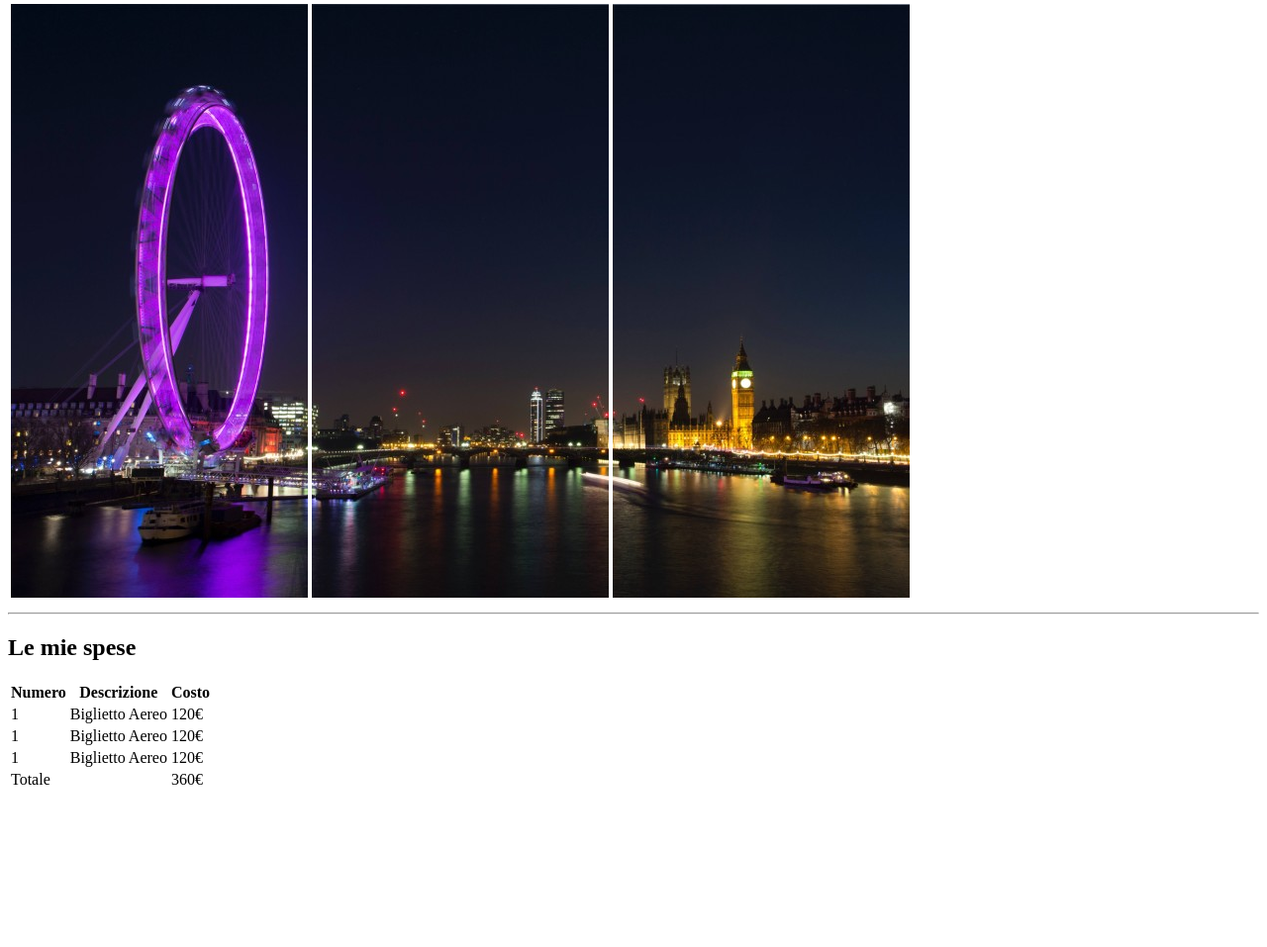
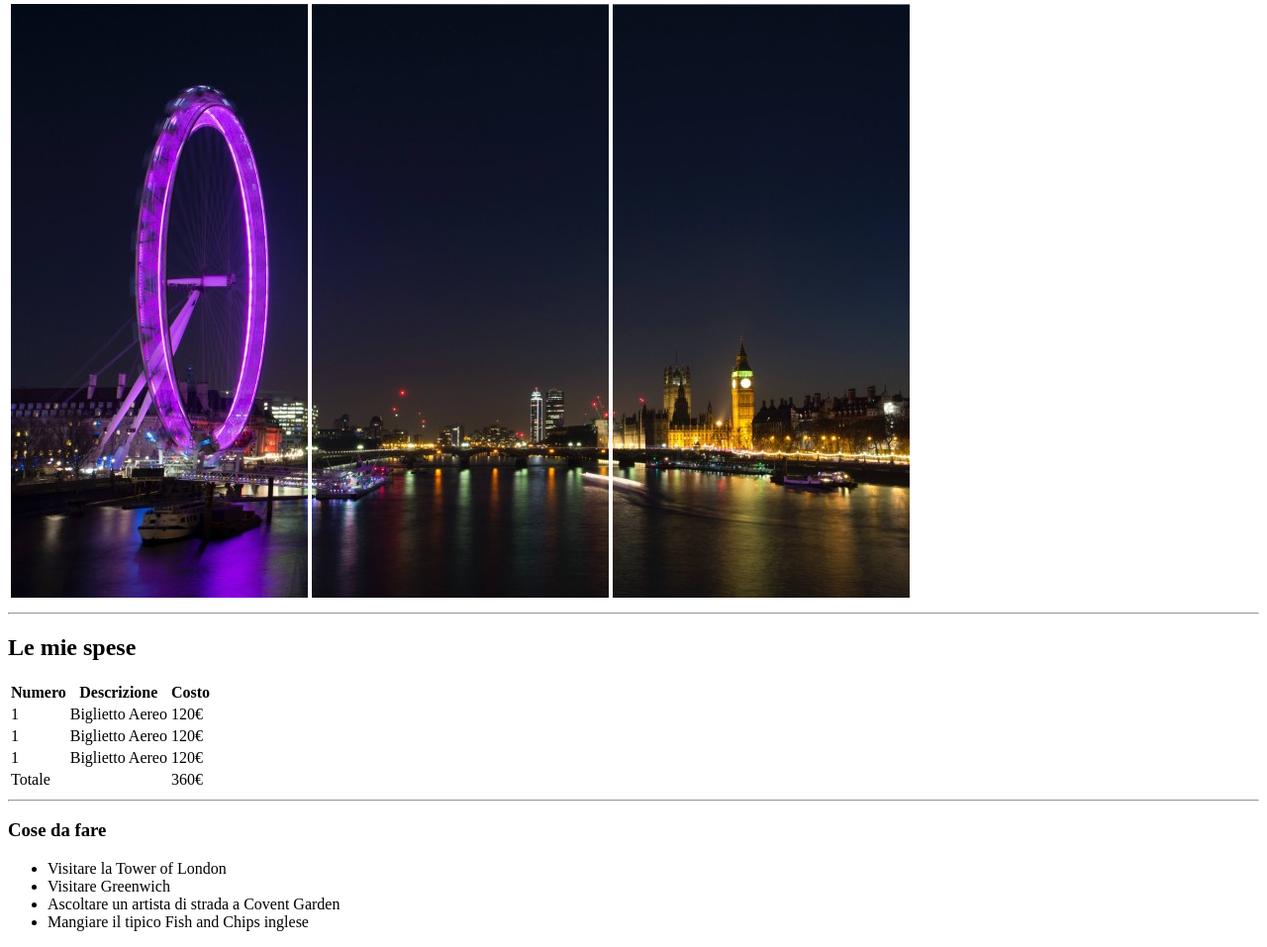
Before and after one commit to GiosciaFra/html-london-trip, a plain HTML site: page index.html in a window 1280 px wide. Shown: the part 79-1036 px from the top of the page at 99% size. Before the commit the page ends 887 px from the top, so only its background shows below. Drawn offline with Linux system fonts and the light colour scheme.

Commit message:
creazione div 'cose da fare'

```diff
--- a/index.html
+++ b/index.html
@@ -71,6 +71,21 @@
         </table>
     </div>
 
+    <hr>
+
+    <div>
+
+        <h3>Cose da fare</h3>
+
+        <ul>
+            <li>Visitare la Tower of London</li>
+            <li>Visitare Greenwich</li>
+            <li>Ascoltare un artista di strada a Covent Garden</li>
+            <li>Mangiare il tipico Fish and Chips inglese</li>
+        </ul>
+
+    </div>
+
 
 
 </body>
```
